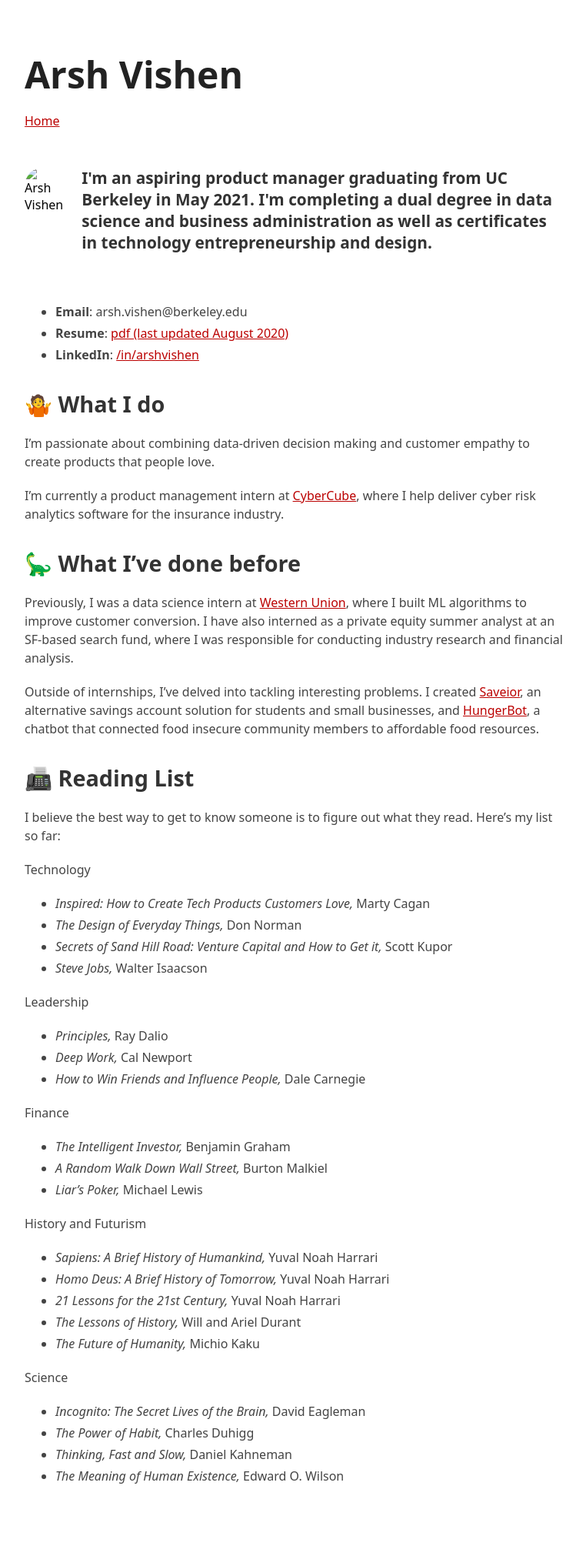
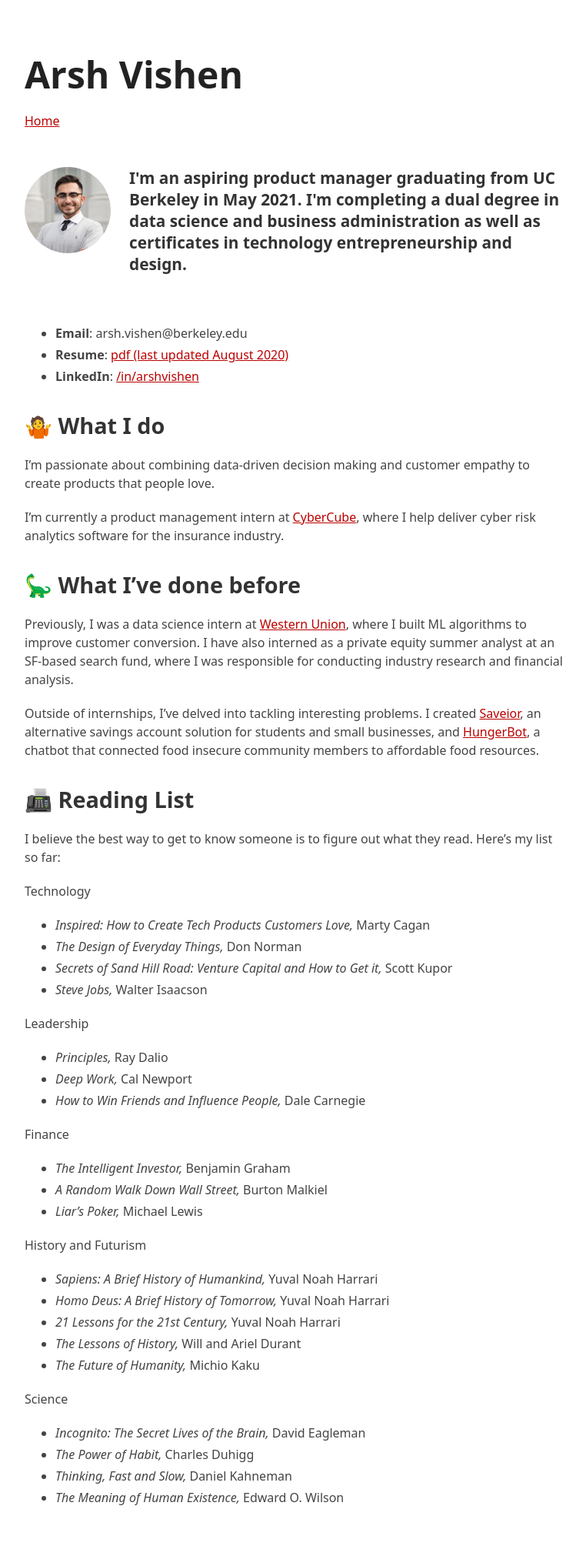
Before and after one commit to arsh-vishen/arsh-vishen.github.io, a Jekyll site: the page built from index.md, in a window 1280 px wide. Shown: the whole page at 77% size, without its empty margins (258-1020 px from the left). Built offline with Jekyll 4.4.1, drawn with Linux system fonts in a browser that asks for light colours; our own code applies the rules of GitHub Pages for plain Markdown files; before the commit the page ends 1994 px from its top, so only the background shows below that.

Commit message:
Update _config.yml

```diff
--- a/_config.yml
+++ b/_config.yml
@@ -27,7 +27,7 @@ nav-links:
     #external: true
 
 # for the homepage image + big text next to it
-greeting_image: /me.jpg
+greeting_image: /me.jpeg
 # 100-200 characters recommended
 greeting_text: I'm an aspiring product manager graduating from UC Berkeley in May 2021. I'm completing a dual degree in data science and business administration as well as certificates in technology entrepreneurship and design.
 
```
